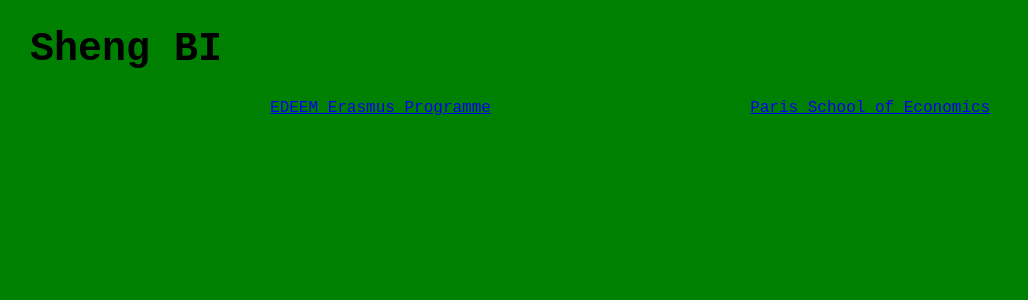
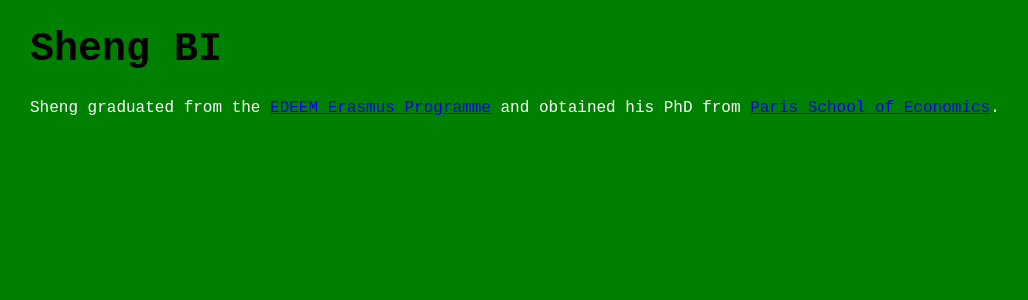
Before and after one commit to brbisheng/brbisheng.github.io, a Jekyll site: the page built from index.html, in a window 1280 px wide. Shown: the top 300 px of the page, without its empty margins (0-1028 px from the left). Built offline with Jekyll 4.4.1, drawn with Linux system fonts in a browser that asks for light colours; nearby versions of some CDN libraries.

Commit message:
Update index.html

```diff
--- a/index.html
+++ b/index.html
@@ -12,7 +12,7 @@ h1{font-size: 40px;font-weight: 700;display: block;margin-block-start: 0.67em;ma
 </head>
 
 <h1 style = "text-indent:30px">Sheng BI</h1>
-<div class="blurb" style = 'color:green'>
+<div class="blurb" style = 'color:white'>
 	<p id = 'intro' style = "text-indent:30px"> </p>
 </div>
 
```
